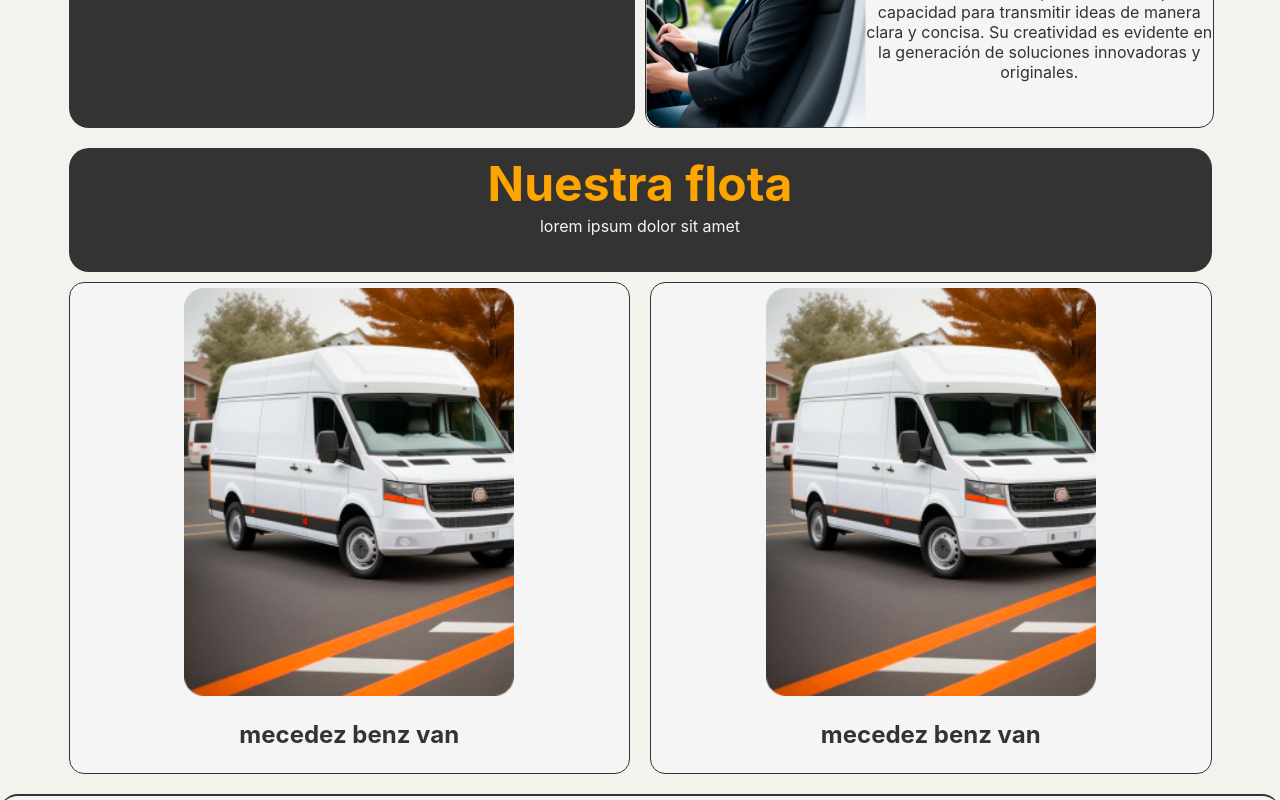
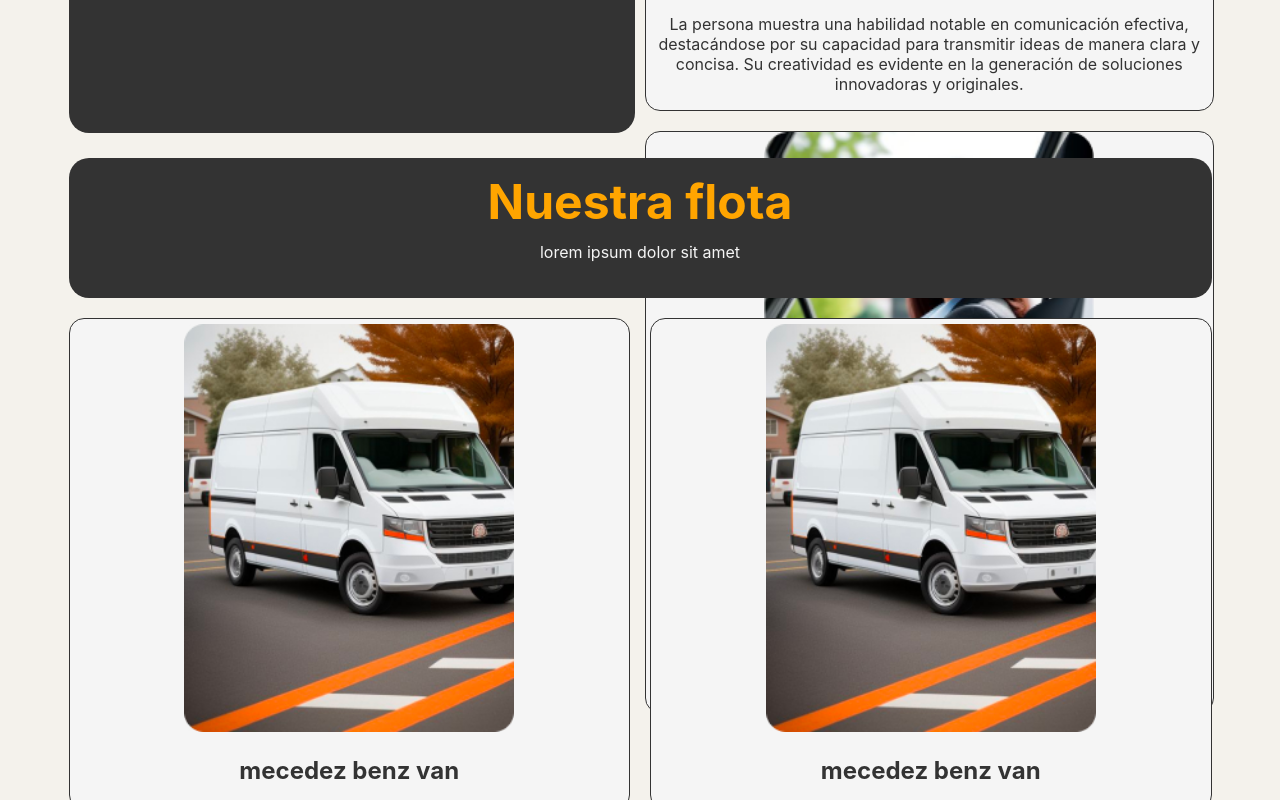
Before and after one commit to JoseOrtega02/Transportes-anzor-zabala, a React (Vite) app in the folder AyZTransportes/: page / in a window 1280 px wide. Shown: the part 1560-2360 px from the top of the page. Built offline with nearby package versions, Linux system fonts and the light colour scheme.

Commit message:
fix mobile styling

```diff
--- a/AyZTransportes/src/pages/Home/App.css
+++ b/AyZTransportes/src/pages/Home/App.css
@@ -35,7 +35,7 @@
   width: 100%;
   max-width: 18.625rem;
 
-  margin-top: 20px;
+  margin-top: 5px;
   border-radius: 10px;
 }
 }
--- a/AyZTransportes/src/pages/Home/components/Section Equipo/SectionEquip.css
+++ b/AyZTransportes/src/pages/Home/components/Section Equipo/SectionEquip.css
@@ -1,3 +1,68 @@
+.section__equipo{
+
+
+    align-items: center;
+    justify-content: center;
+    gap: 10px;
+    margin-top: 20px;
+
+   margin-top: 20px;
+    margin-left: auto;
+    margin-right: auto;
+
+    .section__title{
+        background-color: #333333;
+
+        line-height: normal;
+
+        border-radius: 20px;
+        text-align: start;
+        line-height: normal;
+
+
+    border-radius: 20px;
+    text-align: center;
+    height: 14rem;
+
+    display: flex;
+    flex-direction: column;
+    justify-content: center;
+    h2{
+        color: #FFA500;
+        font-size: 3rem;
+        line-height: 3rem;
+        margin: 0px;
+    }
+}
+.section__cards{
+    margin-top: 10px;
+    display: flex;
+    flex-direction: column;
+    justify-content: space-between;
+    align-items: center;
+    gap: 20px;
+
+}
+
+
+        h2{
+            color: #FFA500;
+            font-size: 3rem;
+            line-height: 2rem;
+            margin: 0px;
+        }
+        p{
+            color: #F5F5F5;
+        }
+
+
+    }
+
+
+
+
+
+    @media screen  and (min-width: 1000px) {
         .section__equipo{
             display: flex;
 
@@ -73,3 +138,26 @@
                     height: auto;
                 }
             }
+            #section__equipo--2{
+                flex-direction: column;
+
+                .section__title{
+                    width: 100%;
+                    height: auto;
+                    padding-top: 20px;
+                    padding-bottom: 20px;
+                    text-align: center;
+                }
+                .section__cards{
+                    width: 100%;
+                    display: flex;
+                    flex-direction: row;
+                    justify-content: space-between;
+                    align-items: center;
+                    gap: 20px;
+                    height: auto;
+                }
+            }
+
+
+    }
--- a/AyZTransportes/src/pages/Home/components/cardHome/cardhome.css
+++ b/AyZTransportes/src/pages/Home/components/cardHome/cardhome.css
@@ -1,6 +1,6 @@
 .card__container{
     display: flex;
-
+    flex-direction: column;
     align-items: center;
     justify-content: center;
 
@@ -38,13 +38,20 @@
         text-align: center;
     }
 }
-#card__equipo--2{
-    flex-direction: column;
-    padding-top: 5px;
+#card__container--1{
+
+    margin-top: 20px;
 }
 
-
 @media screen  and (min-width: 1000px) {
+    #card__equipo--2{
+        flex-direction: column;
+        padding-top: 5px;
+    }
+    #card__container--1{
+        flex-direction: column;
+        margin-top: 20px;
+    }
     #card__container--1{
         flex-direction: row;
         max-width: none;
@@ -84,6 +91,46 @@
     }
         }
     }
+    .card__container{
+        display: flex;
+
+        align-items: center;
+        justify-content: center;
+
+        padding: 0px;
+
+
+
+        width:  100%;
+
+        margin-left: auto;
+        margin-right: auto;
+        border: #333333 solid 1px;
+                border-radius: 15px;
+                background-color: #F5F5F5;
+
+        .card__description{
+            color: #333333;
+
+            font-size: 1rem;
+            line-height: normal;
+        }
+        .card__image{
+            width: 80%;
+            max-width: 20.625rem;
+            border-radius: 10px;
+        }
+
+         .card__title{
+            color: #333333;
+            font-size: 1.5rem;
+
+            line-height: normal;
+    }
+        .card__content{
+            text-align: center;
+        }
+    }
 
 
 }
```
Lines whose indentation alone changed are shown as unchanged.
